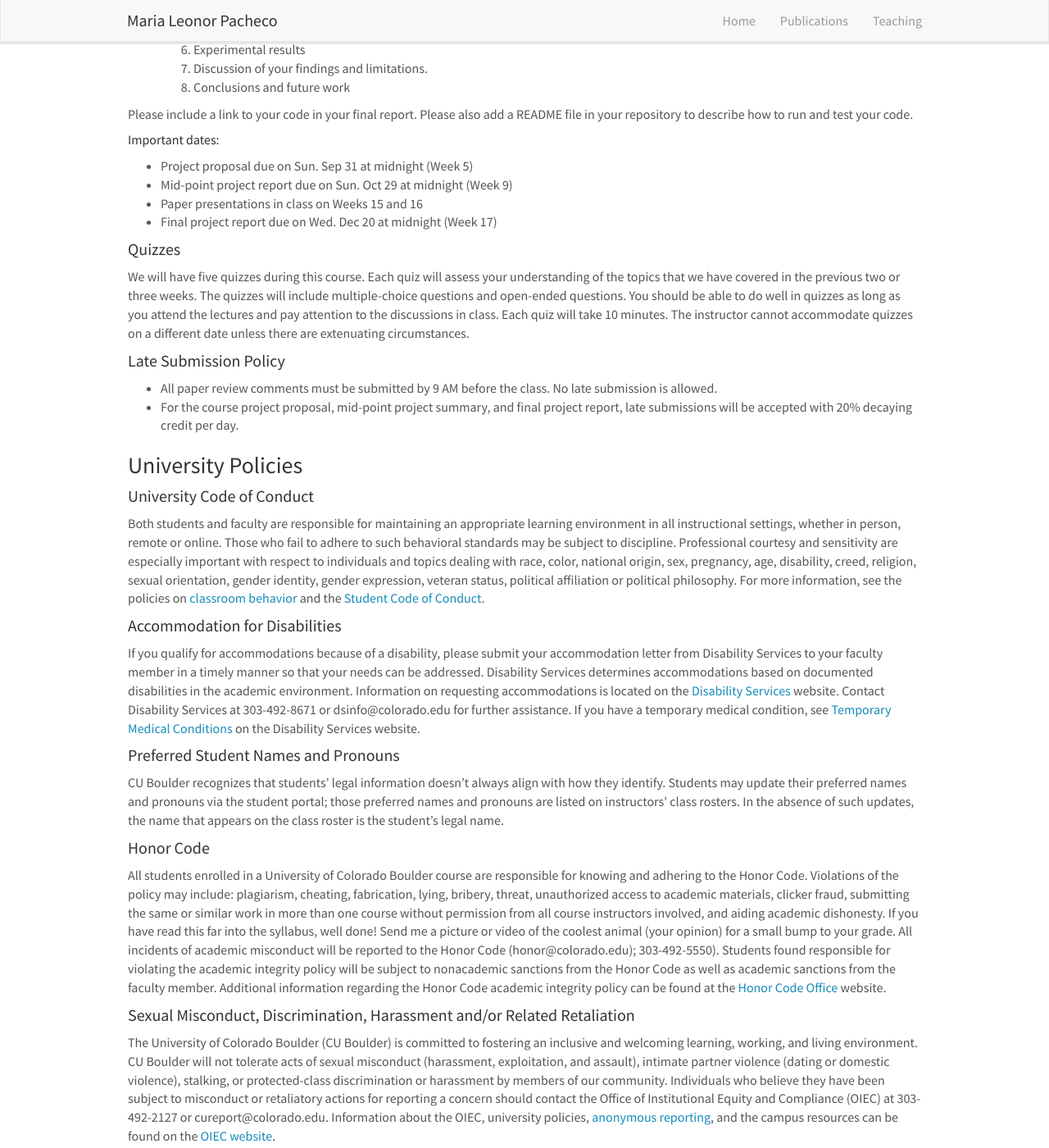
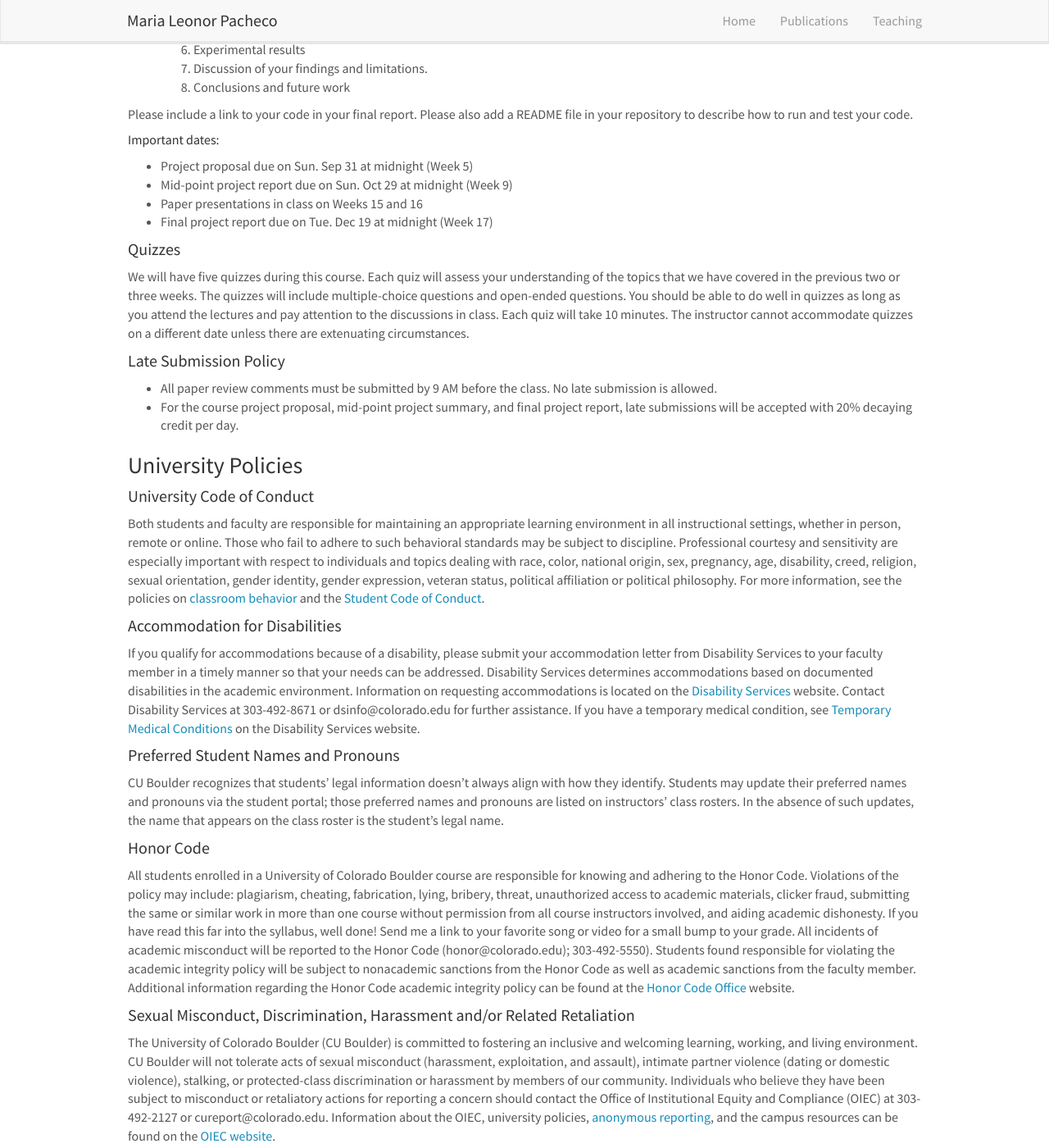
Before and after one commit to mlpacheco/mlpacheco.github.io, a Jekyll site: the page built from _pages/nesymnlp.md, in a window 1280 px wide and 1400 px high, scrolled down 4653 px. Shown: the whole window at 82% size. Built offline with Jekyll 4.4.1, drawn with Linux system fonts in a browser that asks for light colours; nearby versions of some CDN libraries; some of the changed text lies outside the part shown.

Commit message:
Update nesymnlp.md

```diff
--- a/_pages/nesymnlp.md
+++ b/_pages/nesymnlp.md
@@ -187,18 +187,16 @@
       2. _Motivation & Limitations of existing work_: Have others tried to solve the same task or answer a similar research question? What are you/they trying to do differently and why? What were the limitations or shortcomings of prior work?<br>
       3. _Likely challenges and mitigations_: What is hard about this task / research question? What are your contingency plans if the reproduction turns out to be harder than expected or experiments do not go as planned?
    3. **Related Work Section**: Include 3-4 sentence descriptions of no less than 4 papers directly relevant to the proposed research. Also mention how the paper you are working on differs from these.
-
-
--  **Mid-Point Project Report**: A mid-point project summary is due on Sun. Oct 29 at midnight (Week 9). This summary is worth 10% of your overall grade. The report should be no longer than 4 pages (minus references) and it should include the following sections:
+<br>
+-  **Mid-Point Project Report**: A mid-point project summary is due on **Sun. Oct 29 at midnight (Week 9)**. This summary is worth 10% of your overall grade. The report should be no longer than 4 pages (minus references) and it should include the following sections:
      1. **Title**: Can include any revisions to your previous title.
      2. **Introduction**: Can include any revisions to your previous introduction.
      4. **Methodology Section**: For research projects, this section should describe the envisioned approach/methodology. For reproduction projects, this summary should include a road map for the reproduction study. i.e., a detailed description of which methods you are going to re-implement from scratch and what existing resources you are re-using (if any).
      5. **Experimental Section**: a description of the experimental setup and any preliminary results obtained.
-
-
+<br>
 - **Final Project Presentation**: In Weeks 15 and 16, each team will deliver a presentation of their project. The presentation will be about 20 minutes + 5 minutes for Q&A. The presentation is worth 10% of your total grade.
 
-- **Final Report**: A final report is due on Sun. Dec 20 at midnight. This report should be no longer than 8 pages (minus references) and it is worth 10% of your overall grade. Your final project report should be built upon your proposal and project summary. Feel free to
+- **Final Report**: A final report is due on **Tue. Dec 18 at midnight**. This report should be no longer than 8 pages (minus references) and it is worth 10% of your overall grade. Your final project report should be built upon your proposal and project summary. Feel free to
 reuse sections from those two reports in your final report. You may include an appendix beyond 8 pages, but your paper must be understandable without it. Submissions should be in the ACL format. Your final report should be structured like a conference paper. It should contain:
   1. Title
   2. Abstract
@@ -215,7 +213,7 @@
 - Project proposal due on Sun. Sep 31 at midnight (Week 5)
 - Mid-point project report due on Sun. Oct 29 at midnight (Week 9)
 - Paper presentations in class on Weeks 15 and 16
-- Final project report due on Wed. Dec 20 at midnight (Week 17)
+- Final project report due on Tue. Dec 19 at midnight (Week 17)
 
 #### Quizzes
 
@@ -244,7 +242,7 @@
 
 #### Honor Code
 
-All students enrolled in a University of Colorado Boulder course are responsible for knowing and adhering to the Honor Code. Violations of the policy may include: plagiarism, cheating, fabrication, lying, bribery, threat, unauthorized access to academic materials, clicker fraud, submitting the same or similar work in more than one course without permission from all course instructors involved, and aiding academic dishonesty. If you have read this far into the syllabus, well done! Send me a picture or video of the coolest animal (your opinion) for a small bump to your grade. All incidents of academic misconduct will be reported to the Honor Code (honor@colorado.edu); 303-492-5550). Students found responsible for violating the academic integrity policy will be subject to nonacademic sanctions from the Honor Code as well as academic sanctions from the faculty member. Additional information regarding the Honor Code academic integrity policy can be found at the [Honor Code Office](https://www.colorado.edu/sccr/honor-code) website.
+All students enrolled in a University of Colorado Boulder course are responsible for knowing and adhering to the Honor Code. Violations of the policy may include: plagiarism, cheating, fabrication, lying, bribery, threat, unauthorized access to academic materials, clicker fraud, submitting the same or similar work in more than one course without permission from all course instructors involved, and aiding academic dishonesty. If you have read this far into the syllabus, well done! Send me a link to your favorite song or video for a small bump to your grade. All incidents of academic misconduct will be reported to the Honor Code (honor@colorado.edu); 303-492-5550). Students found responsible for violating the academic integrity policy will be subject to nonacademic sanctions from the Honor Code as well as academic sanctions from the faculty member. Additional information regarding the Honor Code academic integrity policy can be found at the [Honor Code Office](https://www.colorado.edu/sccr/honor-code) website.
 
 #### Sexual Misconduct, Discrimination, Harassment and/or Related Retaliation
 
```
